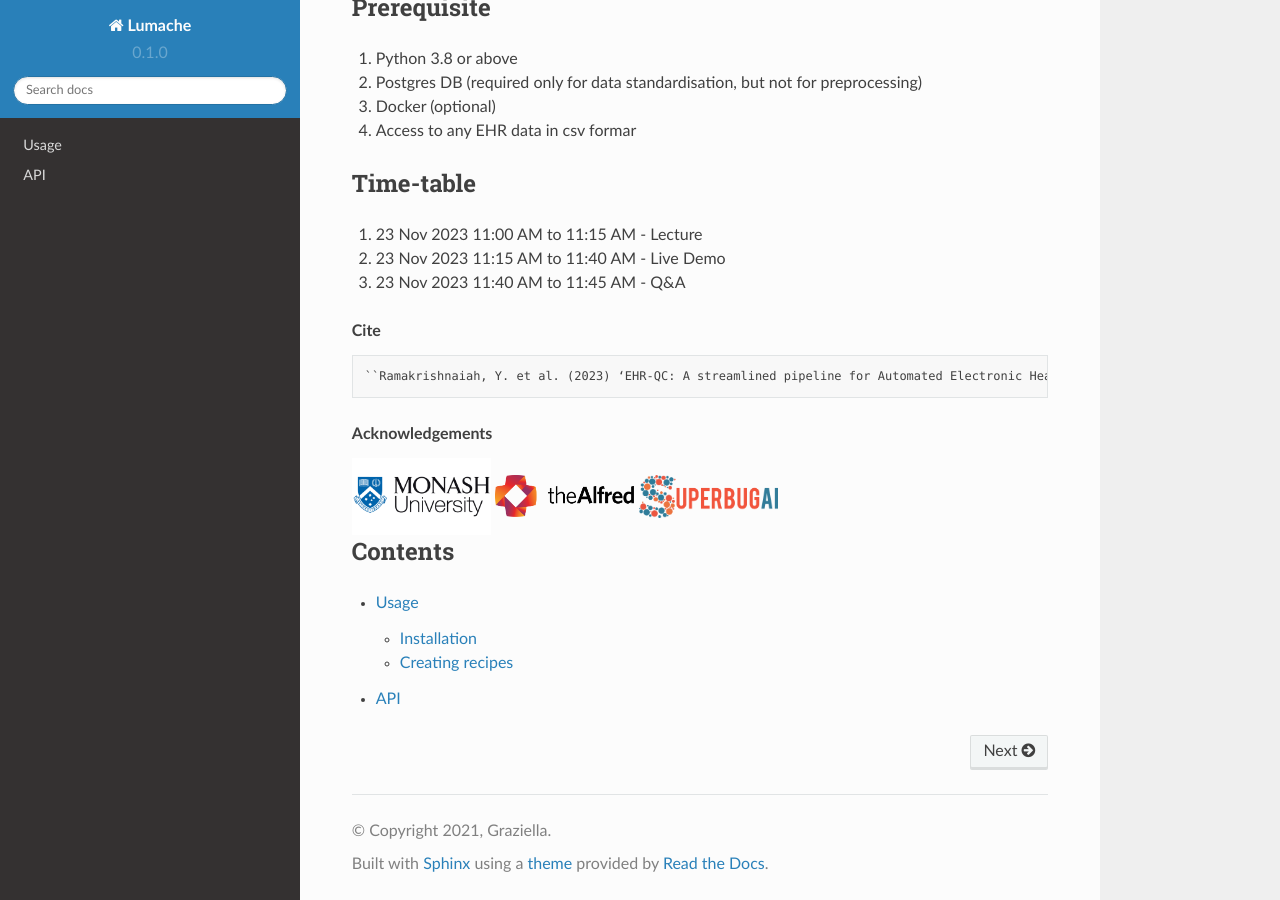
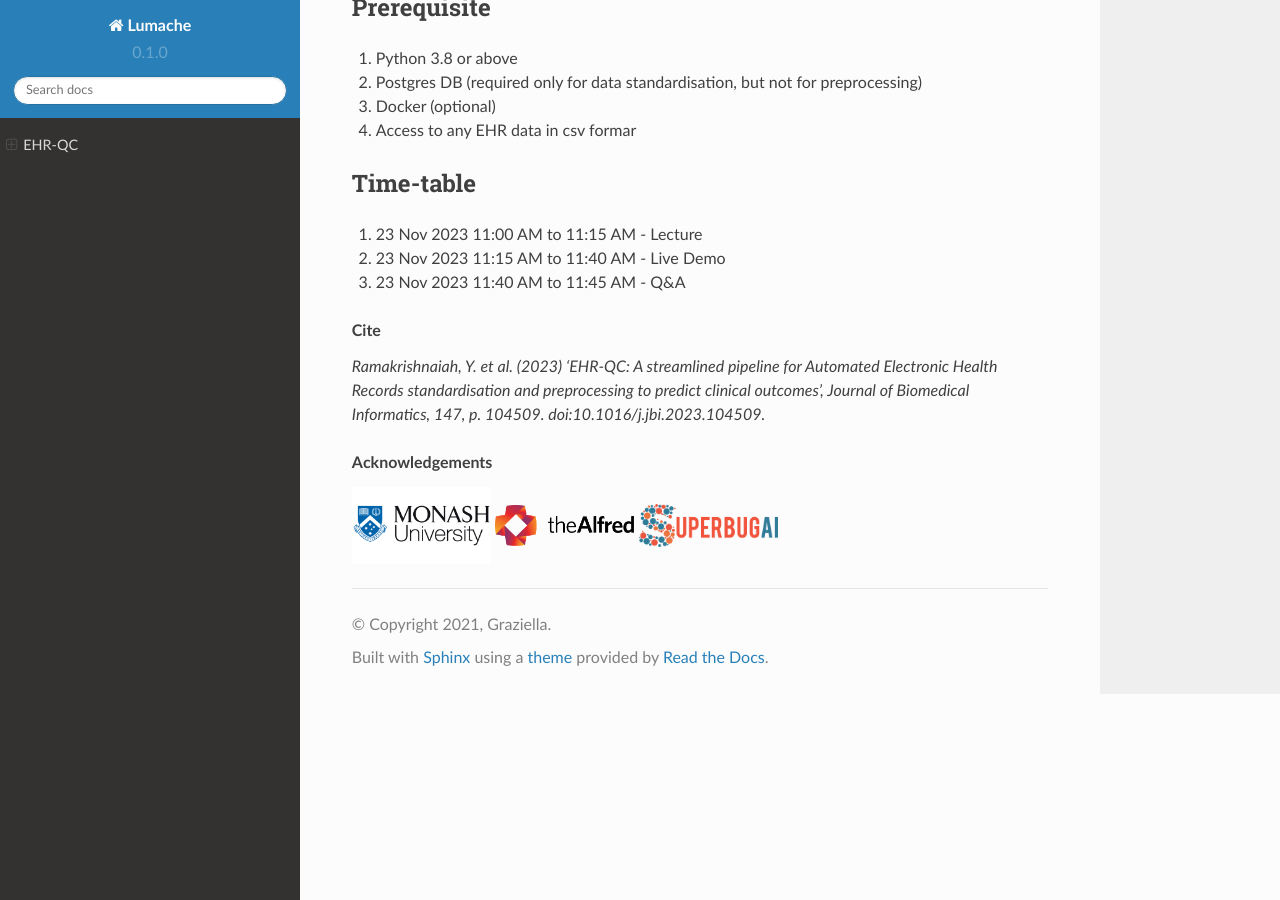
Before and after one commit to ryashpal/EHR-QC-Demo-Tutorial, a Sphinx documentation site: the page built from docs/source/index.rst, in a window 1280 px wide and 900 px high, scrolled down 617 px. Built offline with Sphinx 7.4.7 and the Read the Docs theme 2.0.0, drawn with Linux system fonts in a browser that asks for light colours.

Commit message:
Update index.rst

```diff
--- a/docs/source/index.rst
+++ b/docs/source/index.rst
@@ -37,9 +37,7 @@ Time-table
 
 .. topic:: Cite
 
-   .. code-block::
-
-      ``Ramakrishnaiah, Y. et al. (2023) ‘EHR-QC: A streamlined pipeline for Automated Electronic Health Records standardisation and preprocessing to predict clinical outcomes’, Journal of Biomedical Informatics, 147, p. 104509. doi:10.1016/j.jbi.2023.104509.``
+   *Ramakrishnaiah, Y. et al. (2023) ‘EHR-QC: A streamlined pipeline for Automated Electronic Health Records standardisation and preprocessing to predict clinical outcomes’, Journal of Biomedical Informatics, 147, p. 104509. doi:10.1016/j.jbi.2023.104509.*
 
 .. topic:: Acknowledgements
 
@@ -51,11 +49,3 @@ Time-table
 
    .. image:: images/superbugai.png
       :width: 20 %
-
-Contents
---------
-
-.. toctree::
-
-   usage
-   api
```
